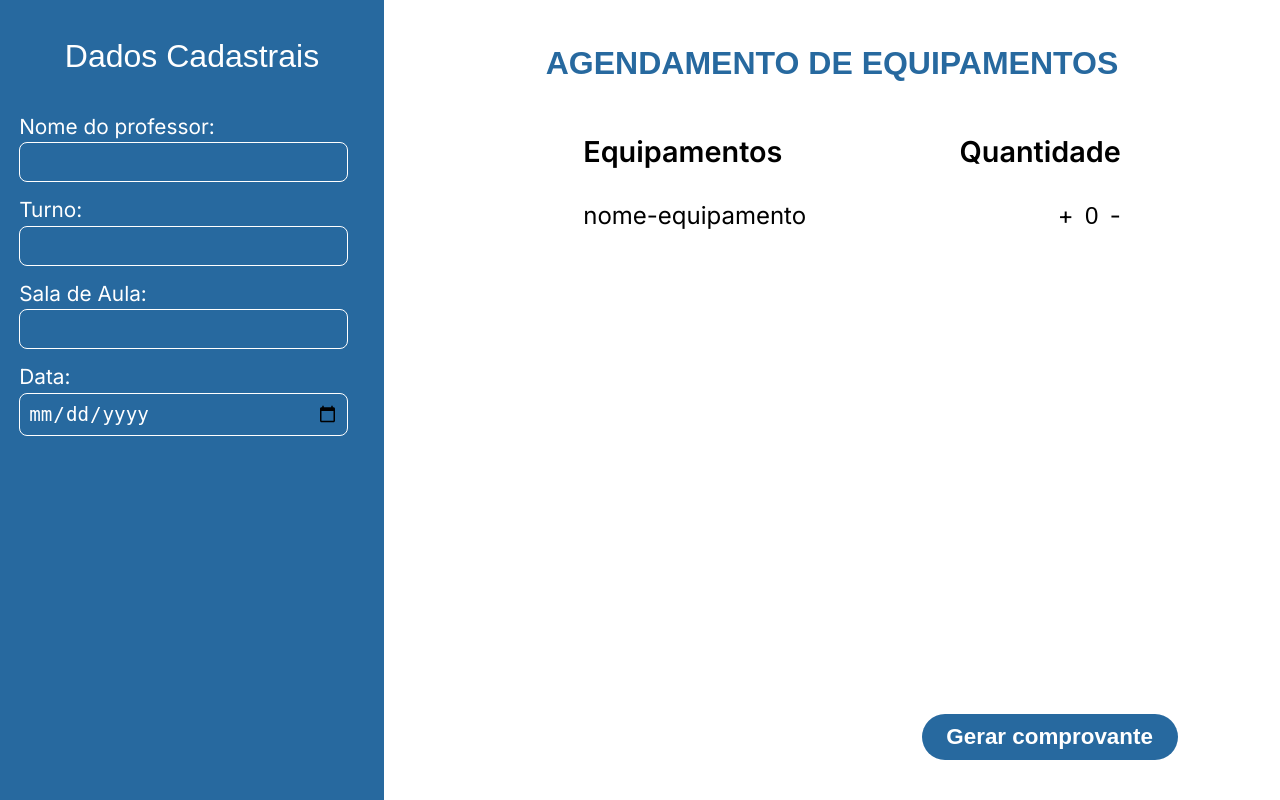
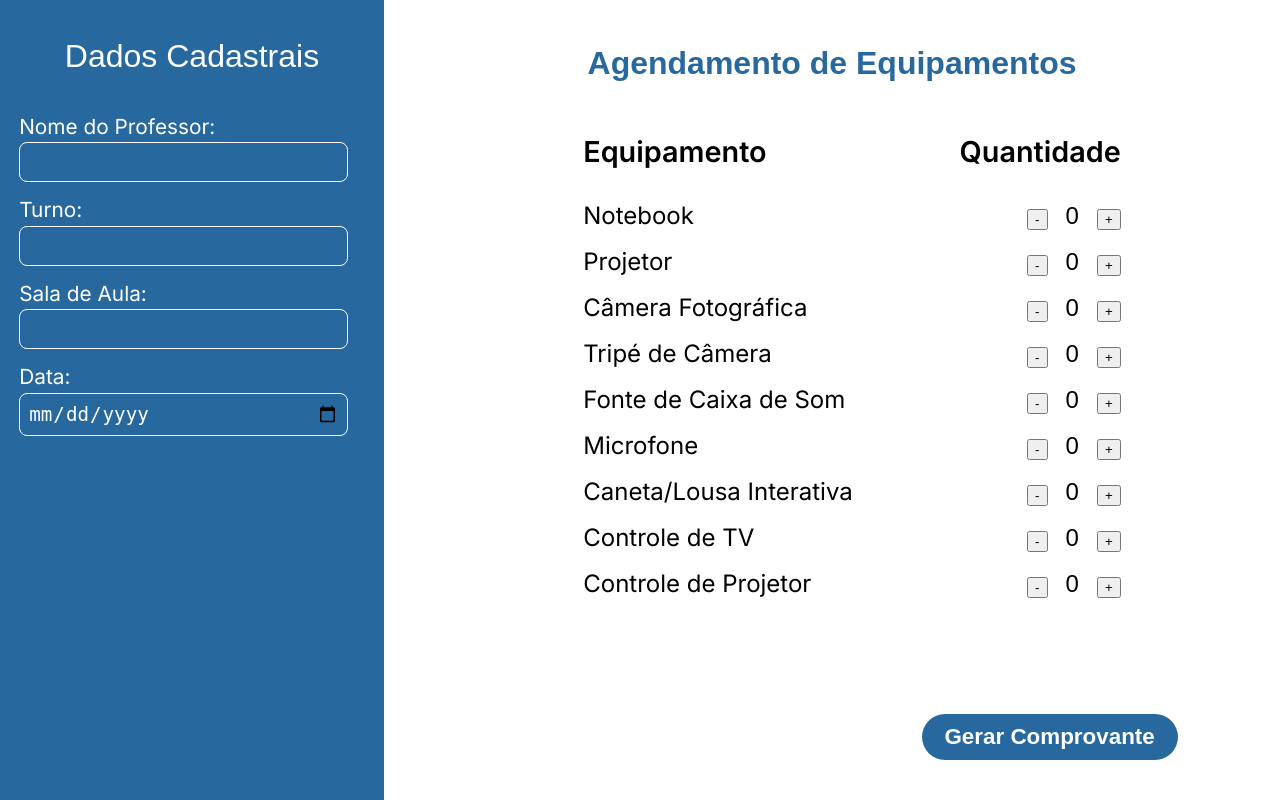
Before and after one commit to Caissars/senac-equipamentos, a Django app: page / in a window 1280 px wide. Run offline with Django 5.2, Linux system fonts and the light colour scheme.

Commit message:
DEV: home alterada para mostrar todos os campos disponíveis

```diff
--- a/senac_quipamentos/templates/home.html
+++ b/senac_quipamentos/templates/home.html
@@ -5,41 +5,125 @@
     <meta charset="UTF-8">
     <meta name="viewport" content="width=device-width, initial-scale=1.0">
     <title>SENAC</title>
-    <link rel="stylesheet" href="{% static '/home.css' %}">
+    <link rel="stylesheet" href="{% static 'home.css' %}">
 </head>
 <body>
-    <form action="" method="post">{% csrf_token %}
+    <form action="{% url 'criar_agendamento' %}" method="post">{% csrf_token %}
         <div class="professor-info">
             <h1>Dados Cadastrais</h1>
             <div class="info">
-                <label for="nome_professor">Nome do professor:</label>
-                <input type="text" autocomplete="name" name="nome_professor" required>
+                <label for="prof_instrutor">Nome do Professor:</label>
+                <input type="text" autocomplete="name" name="prof_instrutor" required>
             </div>
 
             <div class="info">
                 <label for="turno">Turno:</label>
-                <input type="text" autocomplete="name" name="turno" required>
+                <input type="text" name="turno" required>
             </div>
 
             <div class="info">
                 <label for="sala">Sala de Aula:</label>
-                <input type="text" autocomplete="name" name="sala" required>
+                <input type="text" name="sala" required>
             </div>
 
             <div class="info">
                 <label for="data">Data:</label>
-                <input type="date" name="data" name="data" id="data" required>
+                <input type="date" name="data" id="data" required>
             </div>
         </div>
+
         <div class="equipamentos">
-            <h1>AGENDAMENTO DE EQUIPAMENTOS</h1>
+            <h1>Agendamento de Equipamentos</h1>
             <ul class="listagem">
-                <li class="titulo"><span>Equipamentos</span> <span>Quantidade</span></li>
-                <li><span>nome-equipamento</span> <span><span class="change_value" onclick="incrementValue()">+</span><input type="number" id="tool" min="0" name="qtd" readonly value="0"><span onclick="decrementValue()" class="change_value">-</span></span></li>
+                <li class="titulo"><span>Equipamento</span> <span>Quantidade</span></li>
+
+                <li>
+                    <span>Notebook</span>
+                    <span>
+                        <button type="button" onclick="decrementValue('notebook')">-</button>
+                        <input type="number" id="notebook" name="notebook" min="0" value="0" readonly>
+                        <button type="button" onclick="incrementValue('notebook')">+</button>
+                    </span>
+                </li>
+
+                <li>
+                    <span>Projetor</span>
+                    <span>
+                        <button type="button" onclick="decrementValue('projetor')">-</button>
+                        <input type="number" id="projetor" name="projetor" min="0" value="0" readonly>
+                        <button type="button" onclick="incrementValue('projetor')">+</button>
+                    </span>
+                </li>
+
+                <li>
+                    <span>Câmera Fotográfica</span>
+                    <span>
+                        <button type="button" onclick="decrementValue('camera_fotografica')">-</button>
+                        <input type="number" id="camera_fotografica" name="camera_fotografica" min="0" value="0" readonly>
+                        <button type="button" onclick="incrementValue('camera_fotografica')">+</button>
+                    </span>
+                </li>
+
+                <li>
+                    <span>Tripé de Câmera</span>
+                    <span>
+                        <button type="button" onclick="decrementValue('tripe_camera')">-</button>
+                        <input type="number" id="tripe_camera" name="tripe_camera" min="0" value="0" readonly>
+                        <button type="button" onclick="incrementValue('tripe_camera')">+</button>
+                    </span>
+                </li>
+
+                <li>
+                    <span>Fonte de Caixa de Som</span>
+                    <span>
+                        <button type="button" onclick="decrementValue('font_caix_som')">-</button>
+                        <input type="number" id="font_caix_som" name="font_caix_som" min="0" value="0" readonly>
+                        <button type="button" onclick="incrementValue('font_caix_som')">+</button>
+                    </span>
+                </li>
+
+                <li>
+                    <span>Microfone</span>
+                    <span>
+                        <button type="button" onclick="decrementValue('microfone')">-</button>
+                        <input type="number" id="microfone" name="microfone" min="0" value="0" readonly>
+                        <button type="button" onclick="incrementValue('microfone')">+</button>
+                    </span>
+                </li>
+
+                <li>
+                    <span>Caneta/Lousa Interativa</span>
+                    <span>
+                        <button type="button" onclick="decrementValue('caneta_lousa_interativa')">-</button>
+                        <input type="number" id="caneta_lousa_interativa" name="caneta_lousa_interativa" min="0" value="0" readonly>
+                        <button type="button" onclick="incrementValue('caneta_lousa_interativa')">+</button>
+                    </span>
+                </li>
+
+                <li>
+                    <span>Controle de TV</span>
+                    <span>
+                        <button type="button" onclick="decrementValue('controle_tv')">-</button>
+                        <input type="number" id="controle_tv" name="controle_tv" min="0" value="0" readonly>
+                        <button type="button" onclick="incrementValue('controle_tv')">+</button>
+                    </span>
+                </li>
+
+                <li>
+                    <span>Controle de Projetor</span>
+                    <span>
+                        <button type="button" onclick="decrementValue('controle_projetor')">-</button>
+                        <input type="number" id="controle_projetor" name="controle_projetor" min="0" value="0" readonly>
+                        <button type="button" onclick="incrementValue('controle_projetor')">+</button>
+                    </span>
+                </li>
+
             </ul>
         </div>
-        <input type="submit" value="Gerar comprovante">
+
+        <input type="submit" value="Gerar Comprovante">
     </form>
-    <script src="{% static '/main.js' %}"></script>
+
+    <script src="{% static 'main.js' %}"></script>
 </body>
 </html>
```
